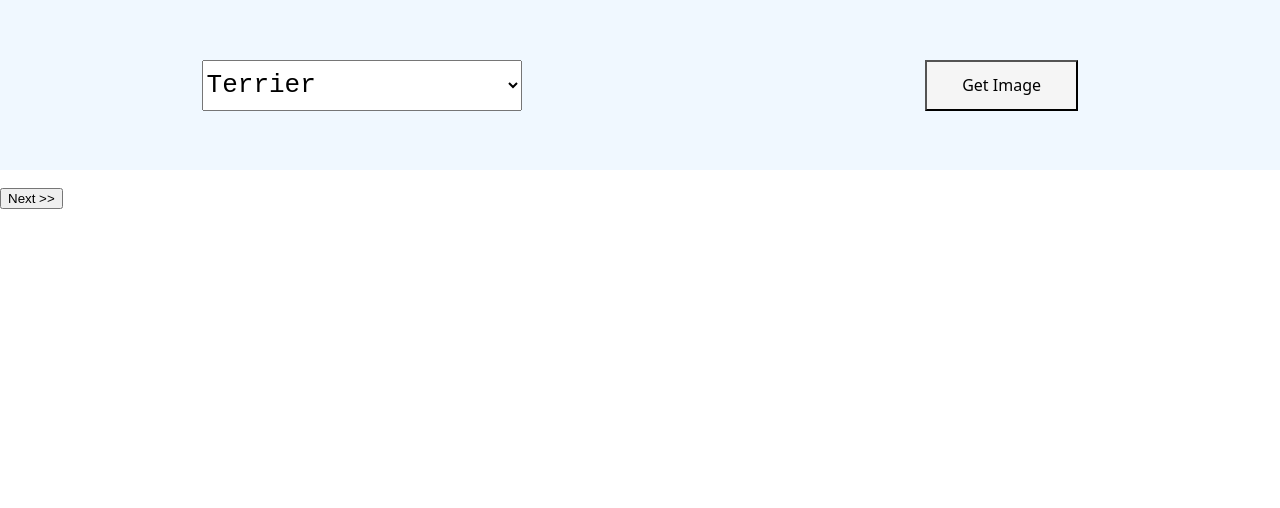
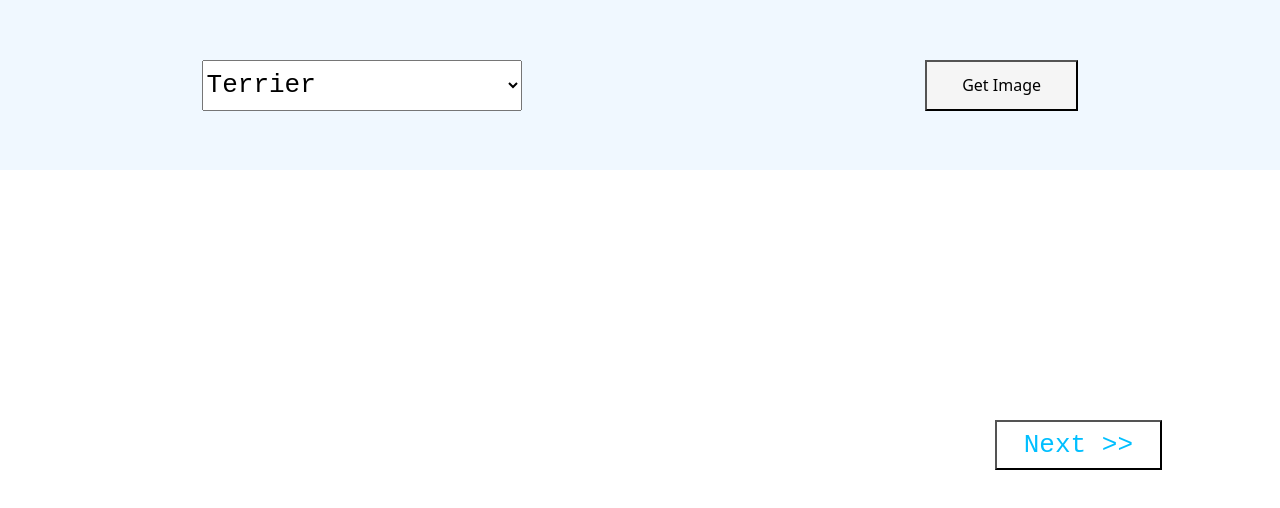
Before and after one commit to nonuabi/Dog-Details-Breed-Wise, a plain HTML site: page index.html in a window 1280 px wide. Drawn offline with nearby package versions, Linux system fonts and the light colour scheme.

Commit message:
image conatiner and next button css part is complete

```diff
--- a/css/style.css
+++ b/css/style.css
@@ -30,3 +30,27 @@ body {
   font-family: system-ui;
   background-color: whitesmoke;
 }
+
+/* image container */
+#image-btn-container {
+  width: auto;
+  height: auto;
+
+  display: flex;
+  justify-content: space-around;
+  align-items: center;
+}
+
+#image-subcontainer {
+  width: 50%;
+  height: 550px;
+}
+
+#next-image {
+  width: 13%;
+  height: 50px;
+  color: deepskyblue;
+  font-size: xx-large;
+  font-family: monospace;
+  background: white;
+}
```
